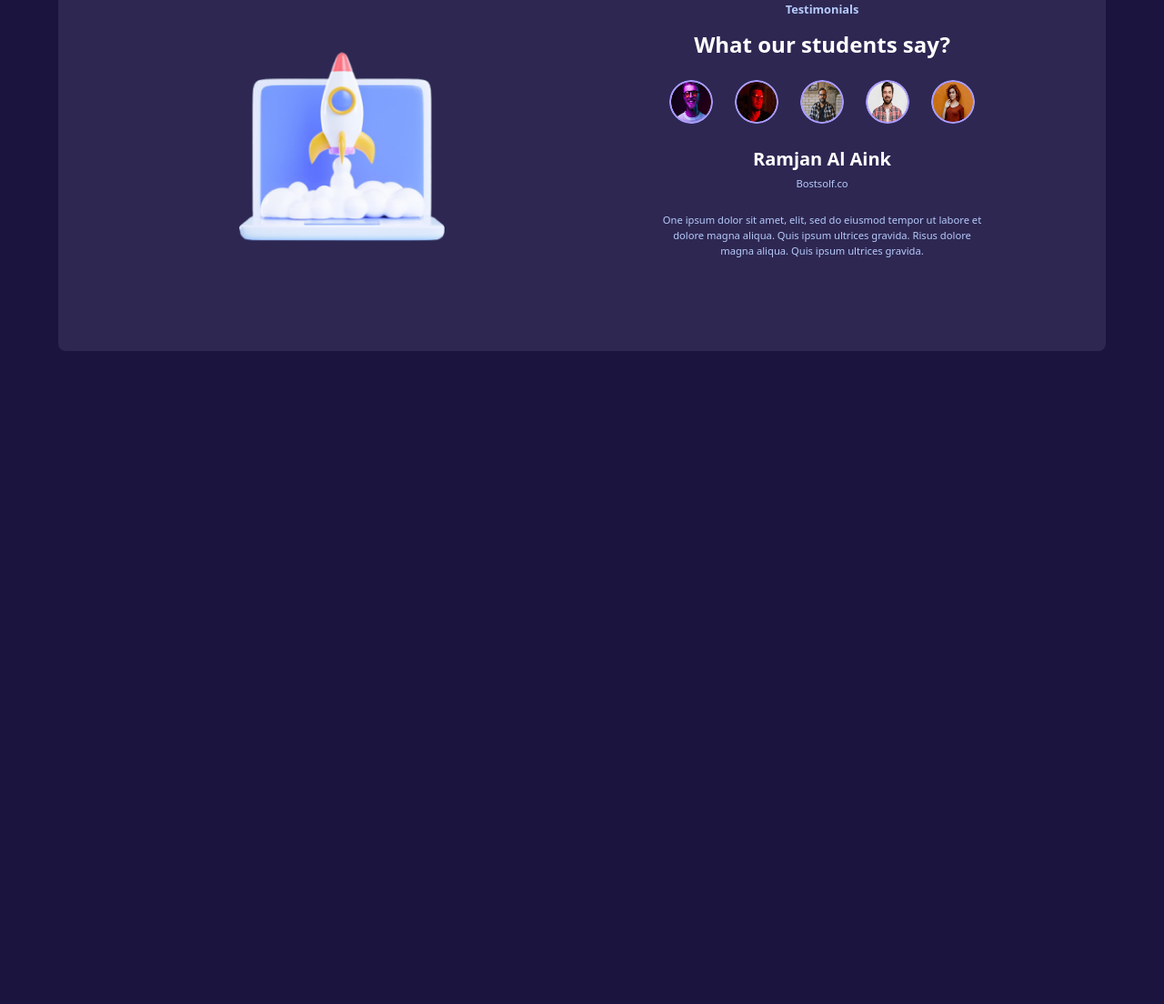
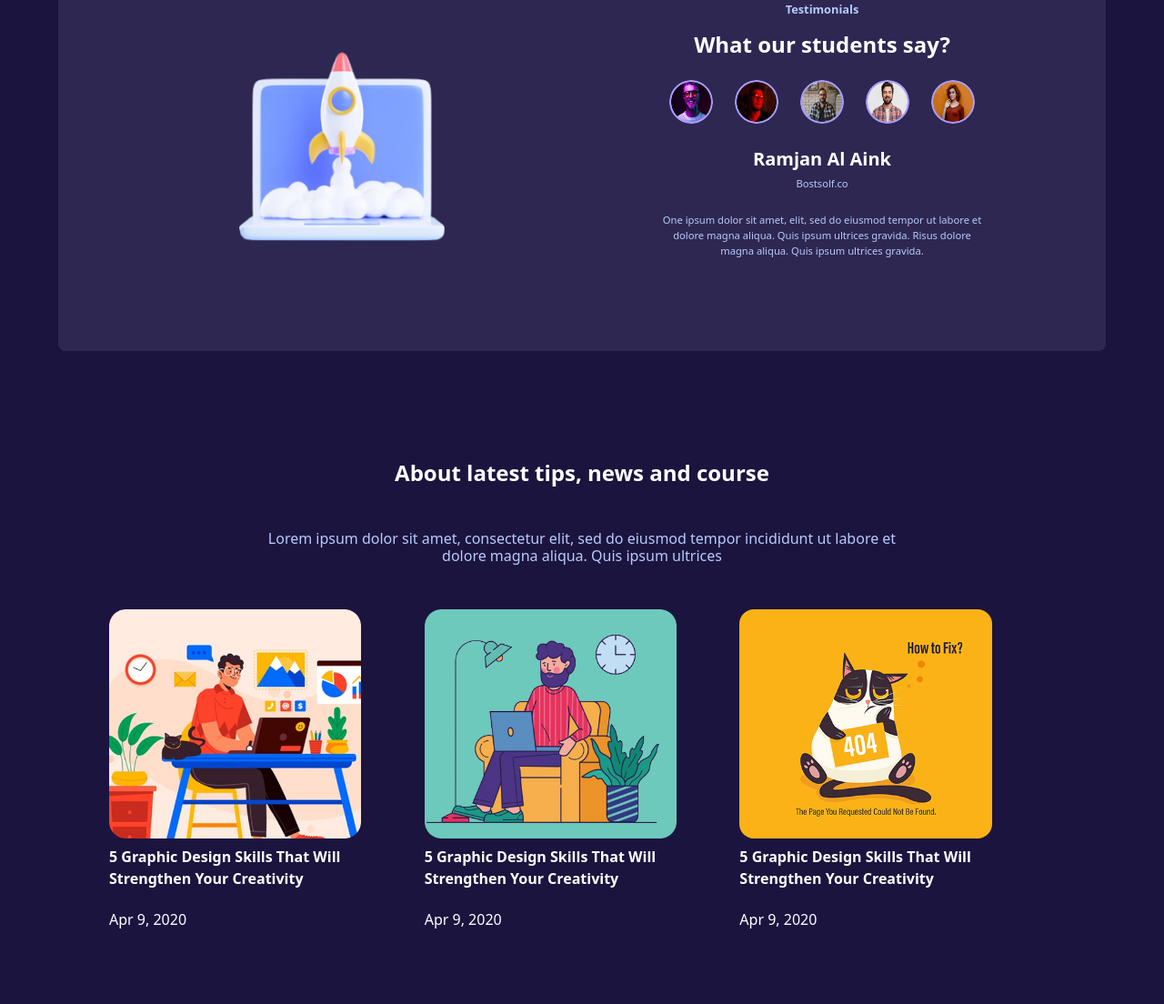
Before and after one commit to eman-2001-fep/bootstrap_educational-website, a website: page index.html in a window 1280 px wide. Shown: the part 2677-3781 px from the top of the page at 91% size. Before the commit the page ends 3087 px from the top, so only its background shows below. Drawn offline with nearby package versions, Linux system fonts and the light colour scheme.

Commit message:
Add News section

```diff
--- a/index.html
+++ b/index.html
@@ -337,6 +337,33 @@
   </div>
 </section>
 
+<!-- News -->
+<section class="p-4 my-5">
+  <div class="text-center text-white my-5">
+    <h2 class="fs-4 fw-bold mb-3">About latest tips, news and course</h2>
+    <h3 class="fs-6 text-secondary my-5">
+      Lorem ipsum dolor sit amet, consectetur elit, sed do eiusmod tempor incididunt ut labore et
+      <br> dolore magna aliqua. Quis ipsum ultrices
+    </h3>
+  </div>
+  <div class="d-flex flex-column flex-md-row justify-content-center align-items-center mx-6 my-5">
+    <div >
+      <img src="images/news_card1.png" class="img-fluid" style="max-width: 80%;">
+      <p class="fs-6 fw-bold py-2 text-white">5 Graphic Design Skills That Will<br>Strengthen Your Creativity</p>
+      <h3 class="fs-6 text-white">Apr 9, 2020</h3>
+    </div>
+    <div class="text-left">
+      <img src="images/news_card2.png" class="img-fluid" style="max-width: 80%;">
+      <p class="fs-6 fw-bold py-2 text-white">5 Graphic Design Skills That Will<br>Strengthen Your Creativity</p>
+      <h3 class="fs-6 text-white">Apr 9, 2020</h3>
+    </div>
+    <div class="text-left">
+      <img src="images/news_card3.png" class="img-fluid rounded-4" style="max-width: 80%;">
+      <p class="fs-6 fw-bold py-2 text-white">5 Graphic Design Skills That Will<br>Strengthen Your Creativity</p>
+      <h3 class="fs-6 text-white">Apr 9, 2020</h3>
+    </div>
+  </div>
+</section>
 
 
   <!-- Link Bootstrap JS -->
```
